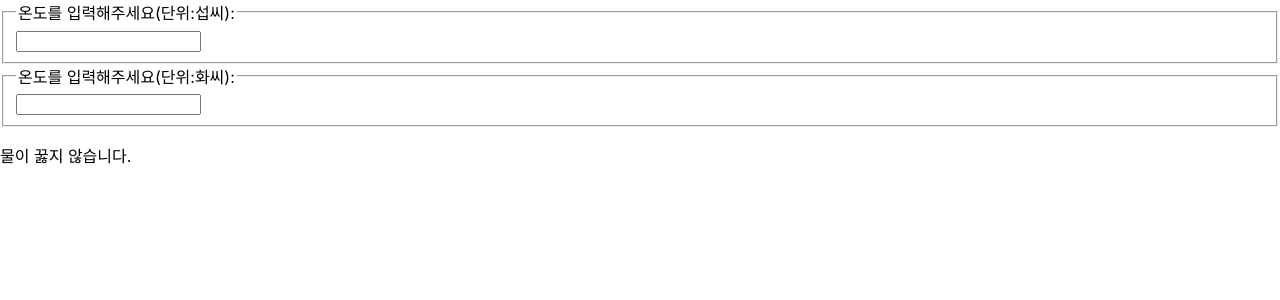
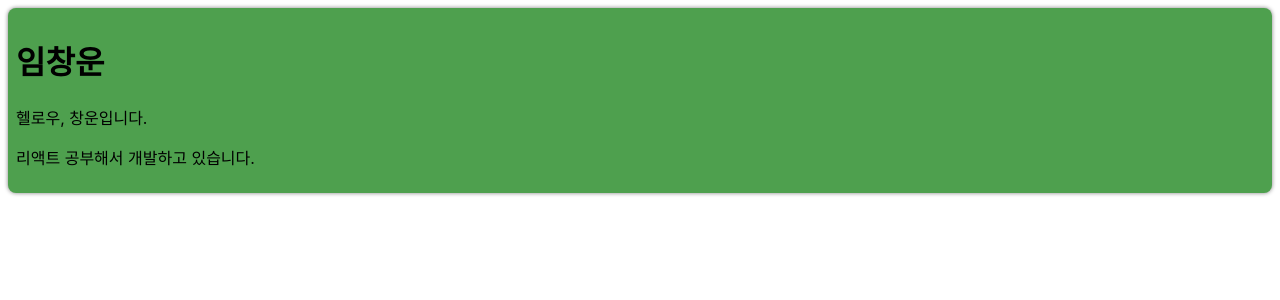
Before and after one commit to changwoon2/react-Learning, a React (Create React App) app: page / in a window 1280 px wide. Shown: the top 300 px of the page. Built offline with nearby package versions, Linux system fonts and the light colour scheme.

Commit message:
Composition vs Inheritance

```diff
--- /dev/null
+++ b/src/chapter_13/Card.jsx
@@ -0,0 +1,19 @@
+function Card(props) {
+  const { title, backgroundColor, children } = props;
+  return (
+    <div
+      style={{
+        margin: 8,
+        padding: 8,
+        borderRadius: 8,
+        boxShadow: "0px 0px 4px grey",
+        backgroundColor: backgroundColor || "white",
+      }}
+    >
+      {title && <h1>{title}</h1>}
+      {children}
+    </div>
+  );
+}
+
+export default Card;
--- /dev/null
+++ b/src/chapter_13/ProfileCard.jsx
@@ -0,0 +1,11 @@
+import Card from "./Card";
+
+function ProfileCard(props) {
+  return (
+    <Card title="임창운" backgroundColor="#4ea04e">
+      <p>헬로우, 창운입니다.</p>
+      <p>리액트 공부해서 개발하고 있습니다.</p>
+    </Card>
+  );
+}
+export default ProfileCard;
--- a/src/index.js
+++ b/src/index.js
@@ -13,15 +13,13 @@
 import AttendanceBook from "./chapter_10/AttendanceBook";
 import SignUp from "./chapter_11/SignUp";
 import Calculator from "./chapter_12/Calculator";
+import ProfileCard from "./chapter_13/ProfileCard";
 
 ReactDOM.render(
   <React.StrictMode>
-    <Calculator></Calculator>
+   <ProfileCard></ProfileCard>
   </React.StrictMode>,
   document.getElementById("root")
 );
 
-// If you want to start measuring performance in your app, pass a function
-// to log results (for example: reportWebVitals(console.log))
-// or send to an analytics endpoint. Learn more: https://bit.ly/CRA-vitals
 reportWebVitals();
```
